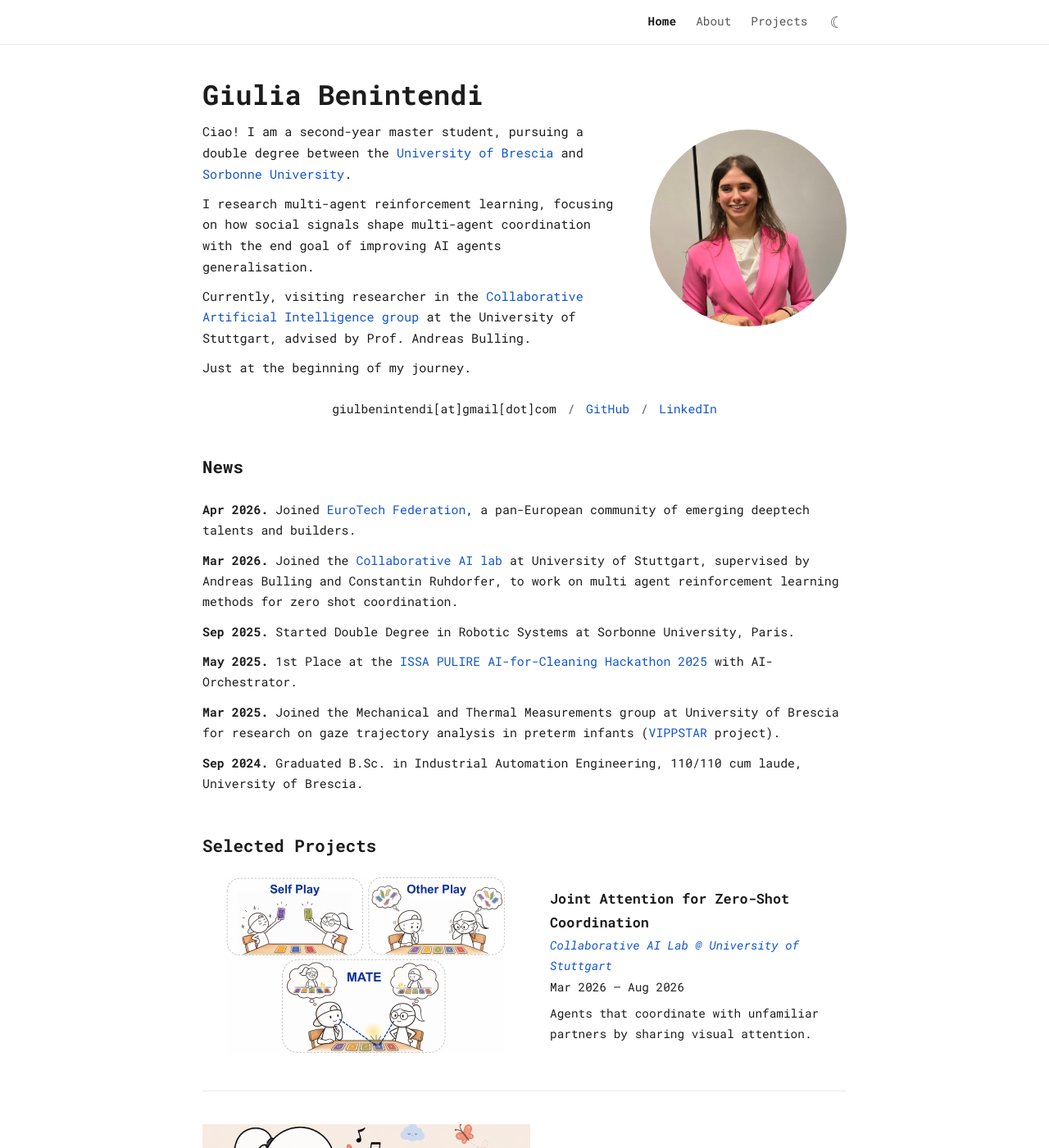
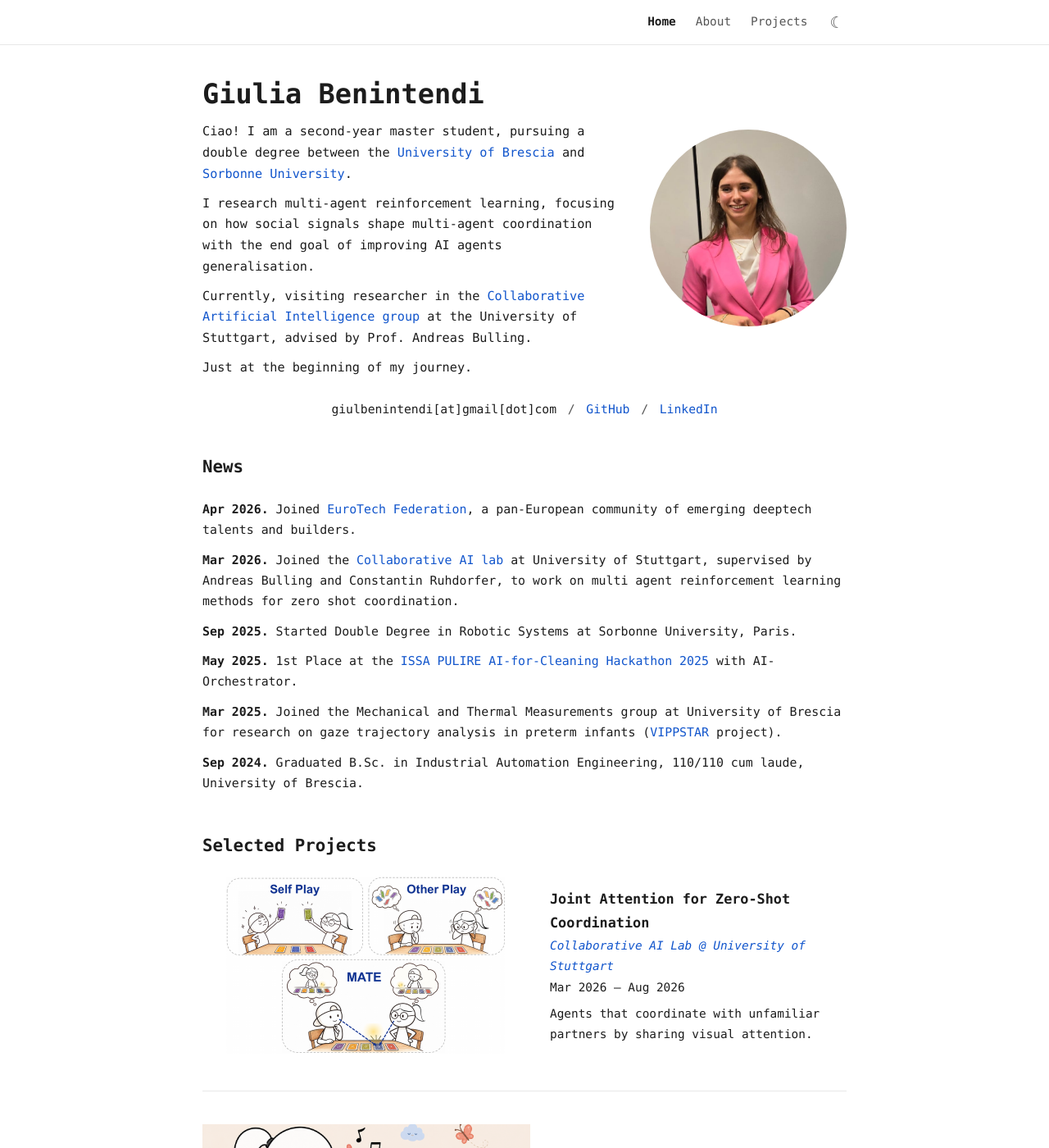
Before and after one commit to giuliabenintendi/giuliabenintendi.github.io, a Jekyll site: the page built from index.html, in a window 1280 px wide and 1400 px high. Shown: the whole window at 82% size. Built offline with Jekyll 4.4.1, drawn with Linux system fonts in a browser that asks for light colours; some web fonts are replaced.

Commit message:
switch font to azeret mono

```diff
--- a/_layouts/default.html
+++ b/_layouts/default.html
@@ -7,7 +7,7 @@
   <meta name="description" content="{{ site.description }}">
   <link rel="preconnect" href="https://fonts.googleapis.com">
   <link rel="preconnect" href="https://fonts.gstatic.com" crossorigin>
-  <link href="https://fonts.googleapis.com/css2?family=Roboto+Mono:ital,wght@0,400;0,500;0,700;1,400&display=swap" rel="stylesheet">
+  <link href="https://fonts.googleapis.com/css2?family=Azeret+Mono:ital,wght@0,400;0,500;0,700;1,400&display=swap" rel="stylesheet">
   <link rel="stylesheet" href="{{ '/assets/css/style.css' | relative_url }}">
   <script>
     (function() {
--- a/assets/css/style.css
+++ b/assets/css/style.css
@@ -32,7 +32,7 @@
 }
 
 body {
-  font-family: 'Roboto Mono', 'SF Mono', Menlo, Consolas, monospace;
+  font-family: 'Azeret Mono', 'SF Mono', Menlo, Consolas, monospace;
   color: var(--text);
   background: var(--bg);
   line-height: 1.7;
```
